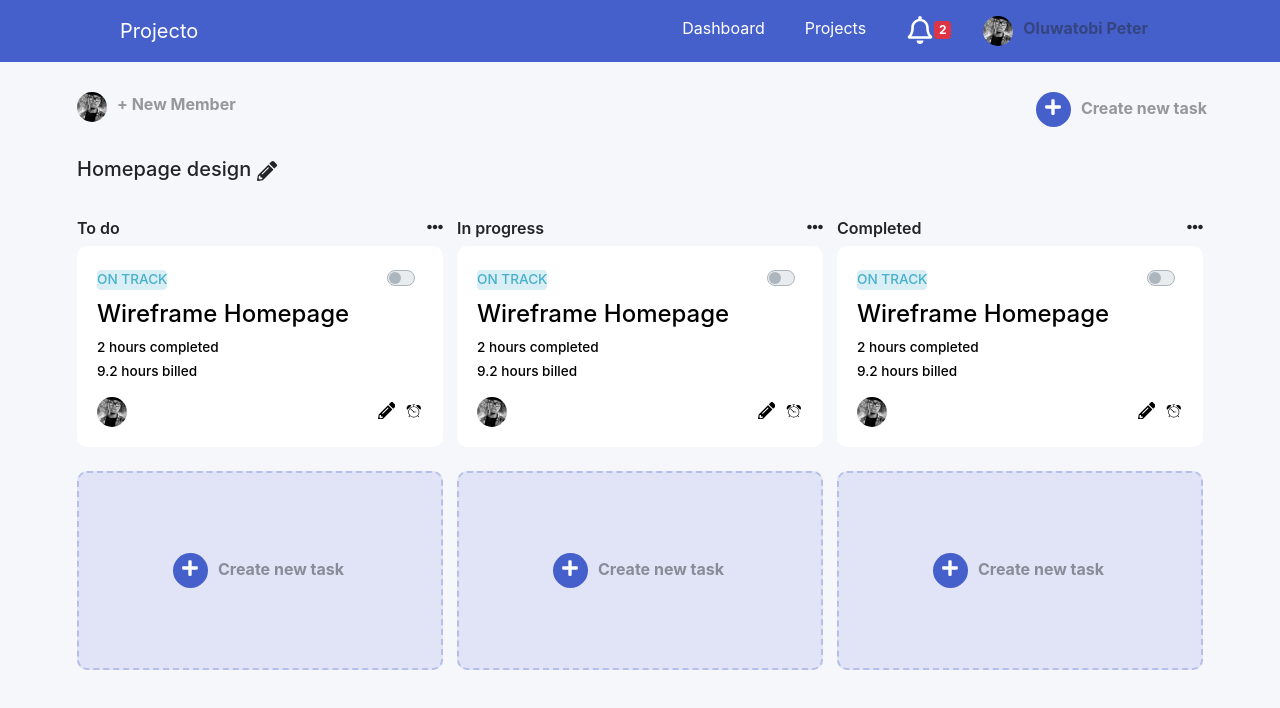
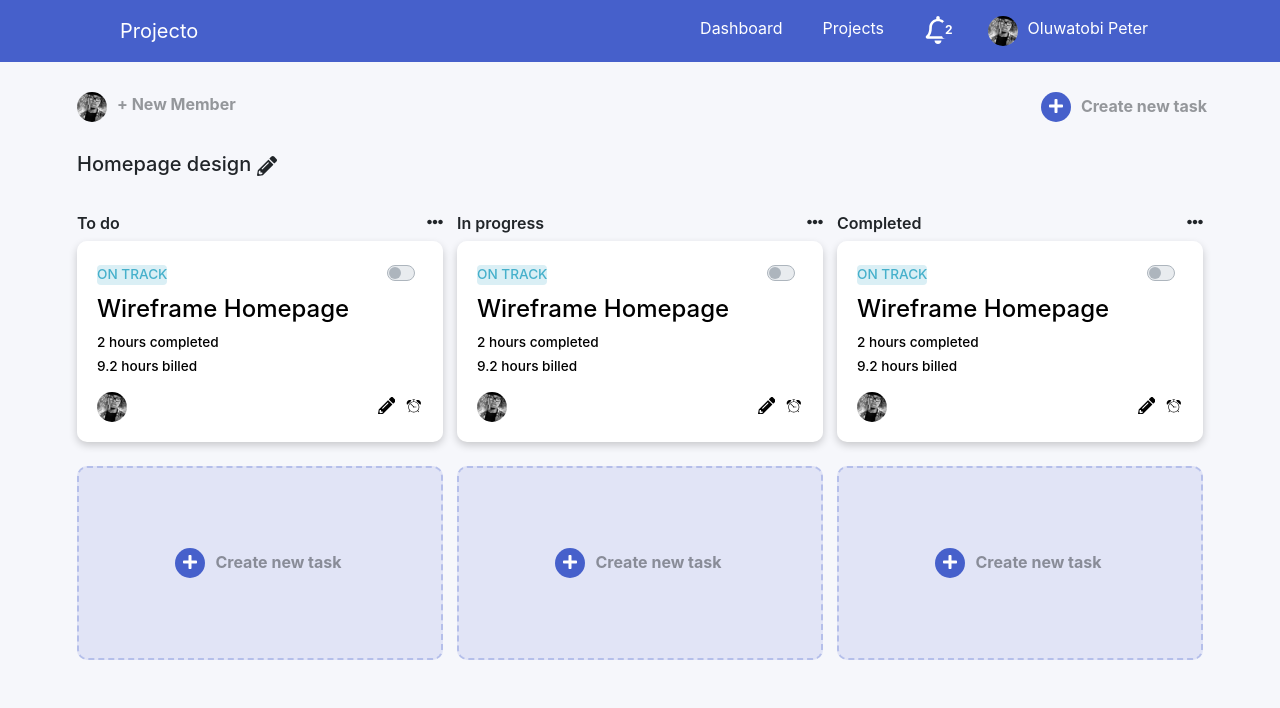
Before and after one commit to Tobipeters/Projecto-frontend-design-, a React (Create React App) app: page / in a window 1280 px wide. Shown: the top 708 px of the page. Built offline with nearby package versions, Linux system fonts and the light colour scheme.

Commit message:
done with the UI now adding little functionalities

```diff
--- a/src/App.css
+++ b/src/App.css
@@ -1,5 +1,9 @@
 .App{
   background: #F6F7FB;
+}
+.app-nav{
+  padding: 8px 120px;
+  background: #4660CB;
 }
 .main-container{
   padding-top: 30px;
@@ -43,12 +47,12 @@
   margin: auto;
   background: #4660CB;
   color: #fff;
-  width: 35px;
-  height: 35px;
+  width: 30px;
+  height: 30px;
   border-radius: 50%;
   text-align: center;
   font-weight: 700;
-  font-size: 18px;
+  font-size: 16px;
 }
 .create-plus span{
   vertical-align: middle;
@@ -60,3 +64,16 @@
   vertical-align: middle;
   color: #21252975;
 }
+
+@media screen and (max-width:800px){
+    .app-nav{
+      padding: 8px 16px;
+    }
+    .main-container{
+      padding: 30px 16px;
+    }
+    .col-create-plus{
+      text-align: end;
+      padding-right: 5px;
+    }
+}
--- a/src/App.js
+++ b/src/App.js
@@ -20,13 +20,13 @@ class App extends React.Component {
         <Nav />
         <Container className="main-container">
           <Row>
-            <Col xs={6} md={6}>
+            <Col xs={12} md={6}>
               <Row className="avatar">
                 <Image src={avatar} alt="avatar" width="30" height="30" roundedCircle />
                 <span>+  New Member </span>
               </Row>
             </Col>
-            <Col xs={6} md={6} className="col-create-plus">
+            <Col xs={12} md={6} className="col-create-plus">
               <div className="">
                 <div className="create-plus">
                   <FaPlus className="plus-icon" />
--- a/src/Create/Create.js
+++ b/src/Create/Create.js
@@ -1,6 +1,6 @@
 import React from 'react'
-import { Container, Row, Col } from 'react-bootstrap'
-import Create from './Create.css'
+import { Container } from 'react-bootstrap'
+import './Create.css'
 import { FaPlus } from "react-icons/fa";
 
 
--- a/src/Nav/Nav.css
+++ b/src/Nav/Nav.css
@@ -1,7 +1,4 @@
-.app-nav{
-    padding: 8px 120px;
-    background: #4660CB;
-}
+
 .navbar-dark .navbar-nav .nav-link{
     color: #fff;
     padding: 8px 20px;
@@ -11,7 +8,25 @@
     padding-left: 10px;
     padding-right: 0;
 }
+.avatar-name{
+    color: #fff !important;
+    font-weight: 400!important;
+}
 .notification{
     font-size: 28px;
     font-weight: 500;
 }
+.not-badge{
+    margin-left: -10px;
+    color: #fff;
+    background: #4660CB;
+    padding: 3px;
+}
+
+@media screen and (max-width:800px){
+    .navbar-dark .navbar-nav .nav-link{
+
+        padding: 8px 0;
+
+    }
+}
--- a/src/Nav/Nav.js
+++ b/src/Nav/Nav.js
@@ -1,7 +1,7 @@
 import React from 'react'
 import './Nav.css'
 import avatar from '../Images/avatar.jpg'
-import { Navbar, Nav, Image, Col, Row, Badge } from 'react-bootstrap';
+import { Navbar, Nav, Image, Row, Badge } from 'react-bootstrap';
 import { FaRegBell } from "react-icons/fa";
 
 
@@ -16,12 +16,12 @@ const nav = () => {
                     <Nav.Link href="#link">Projects</Nav.Link>
                     <Nav.Link href="#link">
                         <FaRegBell className="notification" />
-                        <Badge variant="danger">2</Badge>
+                        <Badge className="not-badge">2</Badge>
                     </Nav.Link>
                     <Nav.Link href="#link" >
                         <Row className="avatar">
                             <Image src={avatar} alt="avatar" width="30" height="30" roundedCircle />
-                            <span>Oluwatobi Peter</span>
+                            <span className="avatar-name">Oluwatobi Peter</span>
                         </Row>
                         {/* <img
 
--- a/src/Stage/Stage.js
+++ b/src/Stage/Stage.js
@@ -1,5 +1,5 @@
 import React from 'react'
-import { Container, Row, Col } from 'react-bootstrap'
+import { Container, Row} from 'react-bootstrap'
 import StageTitle from '../StageTitle/StageTitle'
 import Create from '../Create/Create'
 import Task from '../Task/Task'
--- a/src/StageTitle/StageTitle.js
+++ b/src/StageTitle/StageTitle.js
@@ -1,5 +1,5 @@
 import React from 'react'
-import { Container, Row, Col } from 'react-bootstrap'
+import { Container, Row } from 'react-bootstrap'
 import { FaEllipsisH } from "react-icons/fa";
 import './StageTitle.css'
 
--- a/src/Task/Task.css
+++ b/src/Task/Task.css
@@ -2,6 +2,12 @@
     padding: 0;
     height: 200px;
     margin-bottom:25px;
+    border-radius: 10px;
+    box-shadow: 0 4px 8px 0 rgba(0,0,0,0.2);
+    transition: 0.4s;
+}
+.task-cont:hover{
+    box-shadow: 0 8px 16px 0 rgba(0,0,0,0.2);
 }
 .task-row-cont{
     background: #fff;
--- a/src/Task/Task.js
+++ b/src/Task/Task.js
@@ -1,6 +1,6 @@
 import React from 'react'
-import { Container, Row, Col, Badge, Image, Form } from 'react-bootstrap'
-import Task from './Task.css'
+import { Container, Badge, Image, Form } from 'react-bootstrap'
+import './Task.css'
 import { GiAlarmClock } from "react-icons/gi";
 import { FaPencilAlt } from "react-icons/fa";
 import avatar from '../Images/avatar.jpg'
```
